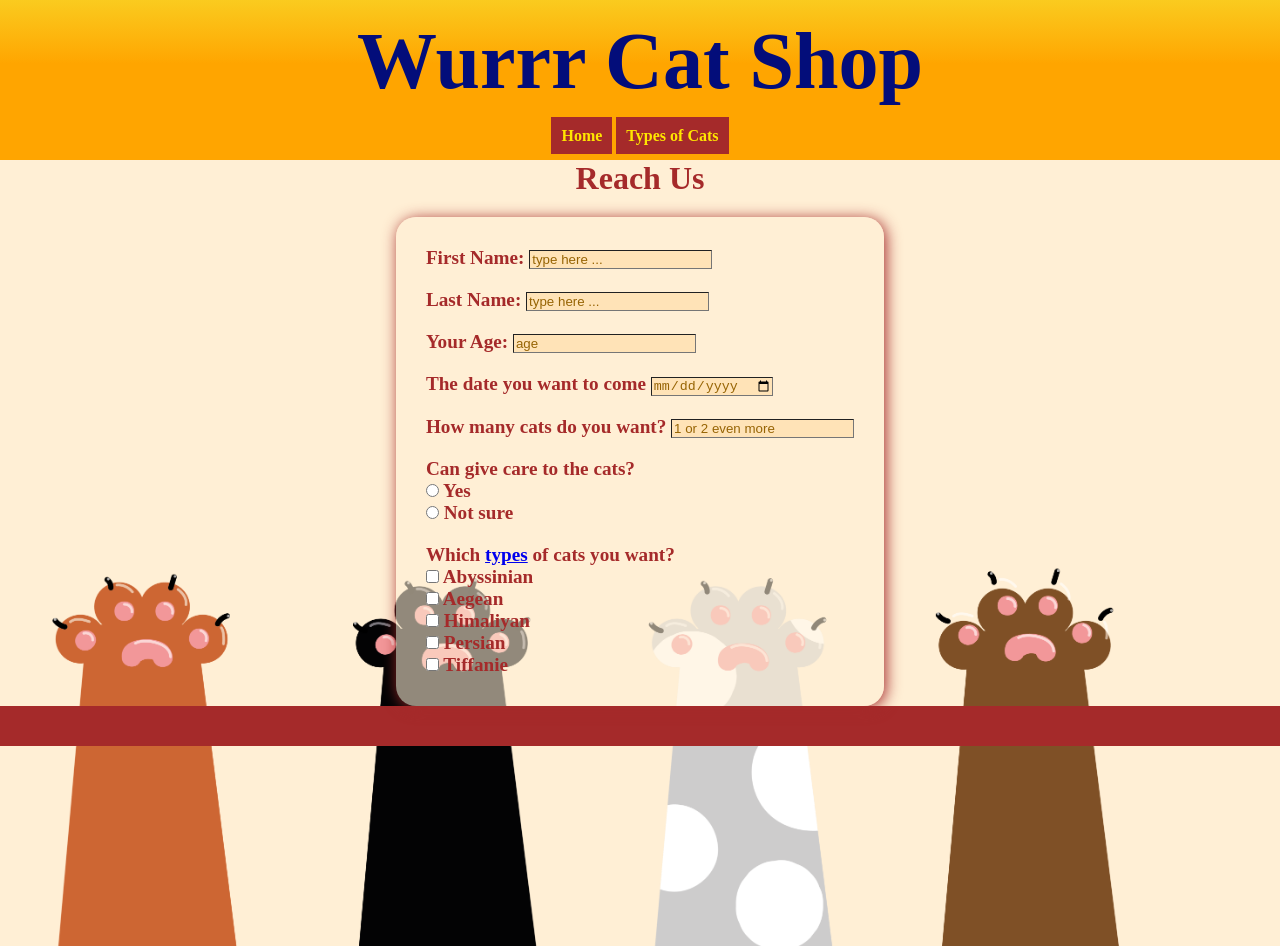
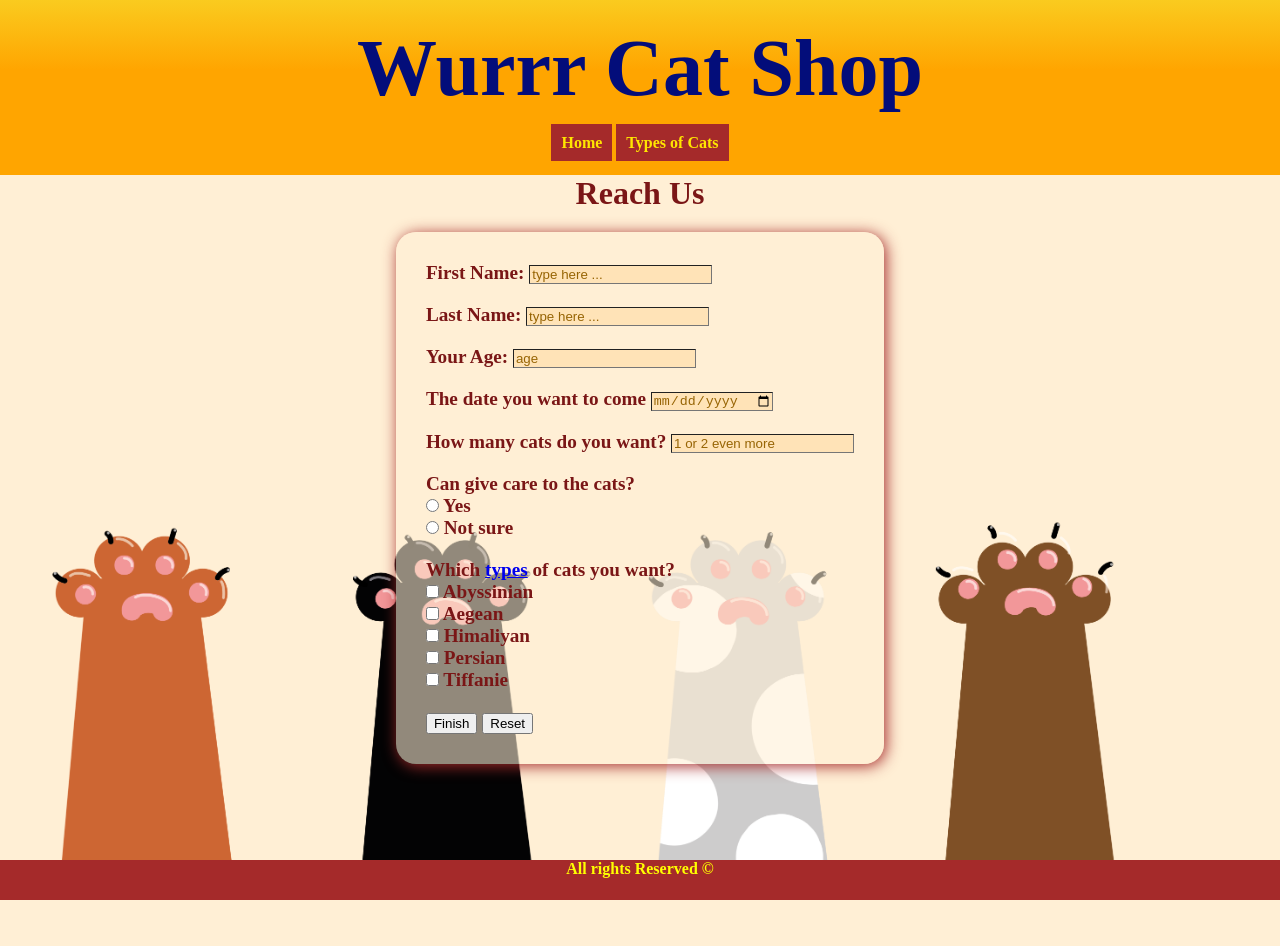
Before and after one commit to Ermi-haimi/cats, a plain HTML site: page contact.html in a window 1280 px wide. After the commit the page ends 900 px from the top, so only its background shows below. Drawn offline with Linux system fonts and the light colour scheme.

Commit message:
added a footer

```diff
--- a/contact.html
+++ b/contact.html
@@ -11,7 +11,7 @@
 <body>
     <header>
         <!-- inter page navigation -->
-        <h1>Wurrr Cat Shop</h1>
+        <h1>Wurrr <span>Cat Shop</span></h1>
         <nav>
             <a href="./home.html">Home</a>
             <a href="./typesOfCats.html">Types of Cats</a>
@@ -66,11 +66,16 @@
                     <label for="tiffanie">Tiffanie</label> <br>
                 </div>
 
+                <div class="buttons">
+                    <button type="submit">Finish</button>
+                    <button type="reset">Reset</button>
+                </div>
+
             </form>
         </section>
     </main>
     <footer>
-
+        <p>All rights Reserved &copy;</p>
     </footer>
 </body>
 
--- a/styles/contact.css
+++ b/styles/contact.css
@@ -8,17 +8,18 @@ body {
     background-size: contain;
     background-repeat: no-repeat;
     background-position: bottom;
-    /* height: 100vh; */
-    color: brown;
+    min-height: calc(100vh + 100px);
+    color: #7a1616;
     font-weight: 700;
-    padding-bottom: 200px;
+    display: flex;
+    flex-direction: column;
 }
 
 header {
     background-image: linear-gradient(to top, orange 60%, rgb(250, 203, 31));
     height: 20vh;
-    min-height: fit-content;
-    max-height: 200px;
+    min-height: 175px;
+    max-height: 300px;
     display: flex;
     justify-content: center;
     align-items: center;
@@ -27,7 +28,7 @@ header {
 }
 
 header a {
-    background-color: brown;
+    background-color: #a52a2a;
     color: rgb(255, 230, 0);
     padding: 10px;
     text-decoration: none;
@@ -36,6 +37,10 @@ header a {
 header h1 {
     font-size: 5rem;
     color: rgb(3, 13, 122);
+}
+
+h1 span {
+    white-space: nowrap
 }
 
 main h1 {
@@ -51,7 +56,6 @@ form {
     padding: 30px;
     box-shadow: 2px 2px 15px brown;
     border-radius: 20px;
-    /* text-shadow: 1px 1px 1px papayawhip; */
     background-color: rgba(255, 239, 213, 0.568);
 }
 
@@ -75,3 +79,19 @@ footer {
     background-color: brown;
     margin-top: auto;
 }
+
+footer p {
+    color: yellow;
+    text-align: center;
+}
+
+
+@media (max-width:566px) {
+    header h1 {
+        font-size: 3rem;
+    }
+
+    span {
+        display: block;
+    }
+}
```
